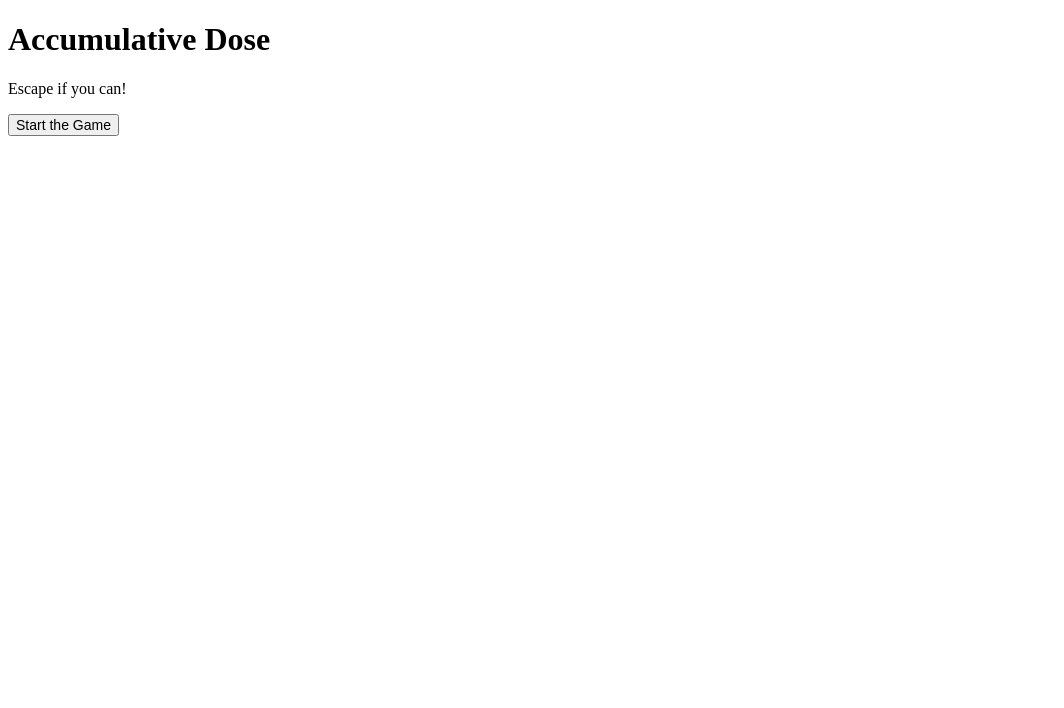
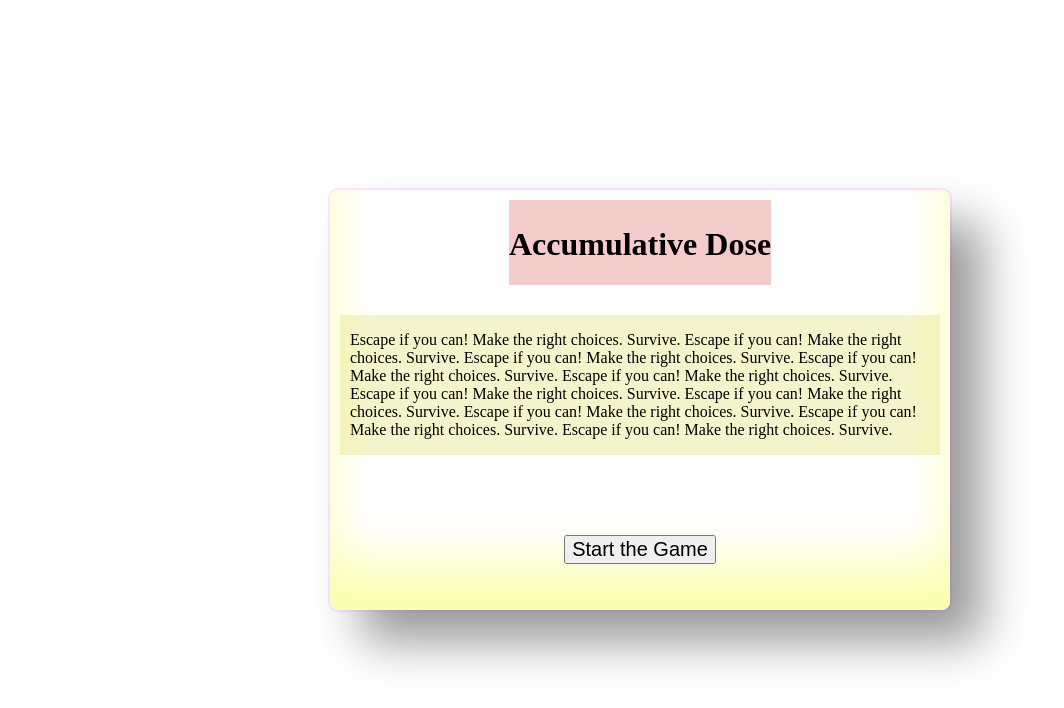
Before and after one commit to Jason-Hargrove/project1, a plain HTML site: page index.html in a window 1280 px wide. Shown: the whole page, without its empty margins (0-1064 px from the left). Drawn offline with Linux system fonts and the light colour scheme.

Commit message:
w05d03 attendance commit.

```diff
--- a/css/style.css
+++ b/css/style.css
@@ -1 +1,54 @@
-button { font-size: 14px; }
+.modal {
+  position: fixed;
+  justify-content: center;
+  top: 50%;
+  left: 50%;
+  transform: translate(-50%, -50%);
+  width: 600px;
+  max-width: 100%;
+  height: 400px;
+  max-height: 100%;
+  padding: 10px;
+  box-shadow:
+        inset
+              0 -3em 3em rgba(240, 255, 0, 0.3),
+              0 0 0 2px rgb(255, 0, 255, 0.1),
+              2em 2em 3em rgba(0,0,0,0.4);
+  border-radius: 0.5em;
+}
+
+/* may need to add top left and width */
+.scrollable {
+  postion: absolute;
+  height: 100%;
+  padding: 20px 50px 20px 20px;
+  overflow: auto;
+}
+
+.grid-container {
+  display: grid;
+  grid-template-columns: auto;
+  grid-template-rows: auto;
+  row-gap: 30px;
+}
+
+.first-child {
+  place-self: center;
+  padding: 5px 0 0 0;
+  background-color: rgba(200, 0, 0, 0.2);
+}
+
+.second-child {
+  place-self: center;
+  background-color: rgba(200, 200, 0, 0.2);
+  padding: 0 10px 0 10px;
+}
+
+.third-child {
+  place-self: center;
+  align-self: end;
+  padding: 50px 0 0 0;
+  /* background-color: rgba(200, 0, 0, 0.9); */
+}
+
+button { font-size: 20px; }
--- a/index.html
+++ b/index.html
@@ -12,7 +12,8 @@
 
 <body>
 
-  <div class="grid-container">
+<!-- original div -->
+  <!-- <div class="grid-container">
 
     <div class="first-child"></div>
 
@@ -20,6 +21,39 @@
 
     <div class="third-child"></div>
 
+  </div> -->
+
+<!-- things that stay put. -->
+  <div class="modal" id="modal">
+
+    <div class="grid-container">
+
+      <div class="first-child"></div>
+
+      <div class="second-child"></div>
+
+      <div class="third-child"></div>
+
+    </div>
+
+<!-- scrollabjle text -->
+    <!-- <div class="scrollable">
+      <h1>Blah</h1>
+      <p>Lorem ipsum dolor sit amet, consectetur adipisicing elit, sed do eiusmod
+      tempor incididunt ut labore et dolore magna aliqua. Ut enim ad minim veniam,
+      quis nostrud exercitation ullamco laboris nisi ut aliquip ex ea commodo consequat.
+      Duis aute irure dolor in reprehenderit in voluptate velit esse cillum dolore eu fugiat
+      nulla pariatur. Excepteur sint occaecat cupidatat non proident,
+      sunt in culpa qui officia deserunt mollit anim id est laborum.
+      Lorem ipsum dolor sit amet, consectetur adipisicing elit, sed do eiusmod
+      tempor incididunt ut labore et dolore magna aliqua. Ut enim ad minim veniam,
+      quis nostrud exercitation ullamco laboris nisi ut aliquip ex ea commodo consequat.
+      Duis aute irure dolor in reprehenderit in voluptate velit esse cillum dolore eu fugiat
+      nulla pariatur. Excepteur sint occaecat cupidatat non proident,
+      sunt in culpa qui officia deserunt mollit anim id est laborum.
+      </p>
+    </div> -->
+
   </div>
 
 </body>
--- a/js/script.js
+++ b/js/script.js
@@ -1,21 +1,13 @@
-// cached dom nodes
+
+// ========== console log everyting =========
+
+let log = console.log
+
+
+// ========== dom nodes ==========
 const firstChild = document.querySelector('.first-child');
 const secondChild = document.querySelector('.second-child');
 const thirdChild = document.querySelector('.third-child');
-
-
-firstChild.innerHTML = '<h1>Accumulative Dose</h1>';
-
-secondChild.innerHTML = '<p>Escape if you can!</p>';
-
-
-// button
-const newButton = document.createElement('button');
-
-newButton.innerHTML = 'Start the Game';
-
-thirdChild.appendChild(newButton);
-// end button
 
 
 
@@ -34,9 +26,59 @@ const updateButtons = () => {
 
 }
 
+// ========== classes ==========
 
+class Character {
+  constructor(name, exposure) {
+    this.name = name;
+    this.exposure = exposure;
+  }
+  pickUp(){
+
+  }
+}
+
+const player = new Character('Player', 10);
+
+const pen = new Character('Pen', 11);
+const adjustableWrench = new Character('Wrench', 12);
+const paper = new Character('Paper', 13);
+
+
+// ========== pages ==========
+
+// start - page 1
 const startGame = () => {
 
+  // title
+  firstChild.innerHTML = '<h1>Accumulative Dose</h1>';
+
+  // bottle
+  secondChild.innerHTML = '<p>Escape if you can! Make the right choices. Survive. Escape if you can! Make the right choices. Survive. Escape if you can! Make the right choices. Survive. Escape if you can! Make the right choices. Survive. Escape if you can! Make the right choices. Survive. Escape if you can! Make the right choices. Survive. Escape if you can! Make the right choices. Survive. Escape if you can! Make the right choices. Survive. Escape if you can! Make the right choices. Survive. Escape if you can! Make the right choices. Survive. </p>';
+
+  // start button
+  const newButton = document.createElement('button');
+
+  newButton.classList.add('start-button');
+
+  newButton.innerHTML = 'Start the Game';
+
+  thirdChild.appendChild(newButton);
+  // end start button
 }
 
-// document.body.onload = startGame;
+// ========== on load ==========
+window.onload = startGame();
+
+const startButton = document.querySelector(".start-button");
+
+// ========== event listiners ==========
+startButton.addEventListener('click', function(evt) {
+  log(evt);
+});
+
+// ....not going to use overlay. use to toggl off initial page.
+// openButton.addEventListener("click", function() {
+//   modal.classList.toggle("closed");
+//   modalOverlay.classList.toggle("closed");
+// });
```
